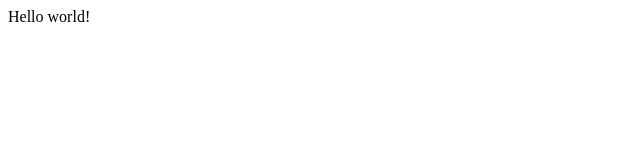
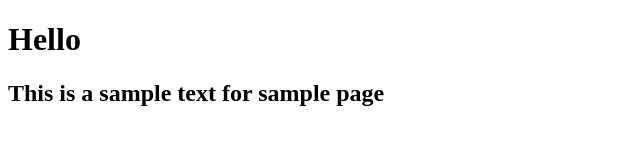
Before and after one commit to jitdiv/great-gatsby-tutorial, a Gatsby site: page / in a window 1280 px wide. Shown: the whole page, without its empty margins (0-640 px from the left). Built offline with nearby package versions, Linux system fonts and the light colour scheme; Gatsby itself is replaced by a stand-in of ours.

Commit message:
Started index and blog pages

```diff
--- a/src/pages/index.js
+++ b/src/pages/index.js
@@ -1,5 +1,12 @@
-import React from "react"
+import React from 'react'
 
-export default function Home() {
-  return <div>Hello world!</div>
+const IndexPage = () => {
+  return (
+    <div>
+      <h1>Hello</h1>
+      <h2>This is a sample text for sample page</h2>
+    </div>
+  )
 }
+
+export default IndexPage
```
Also changed, not shown: src/pages/blog.js (added, +12 -0 lines).
